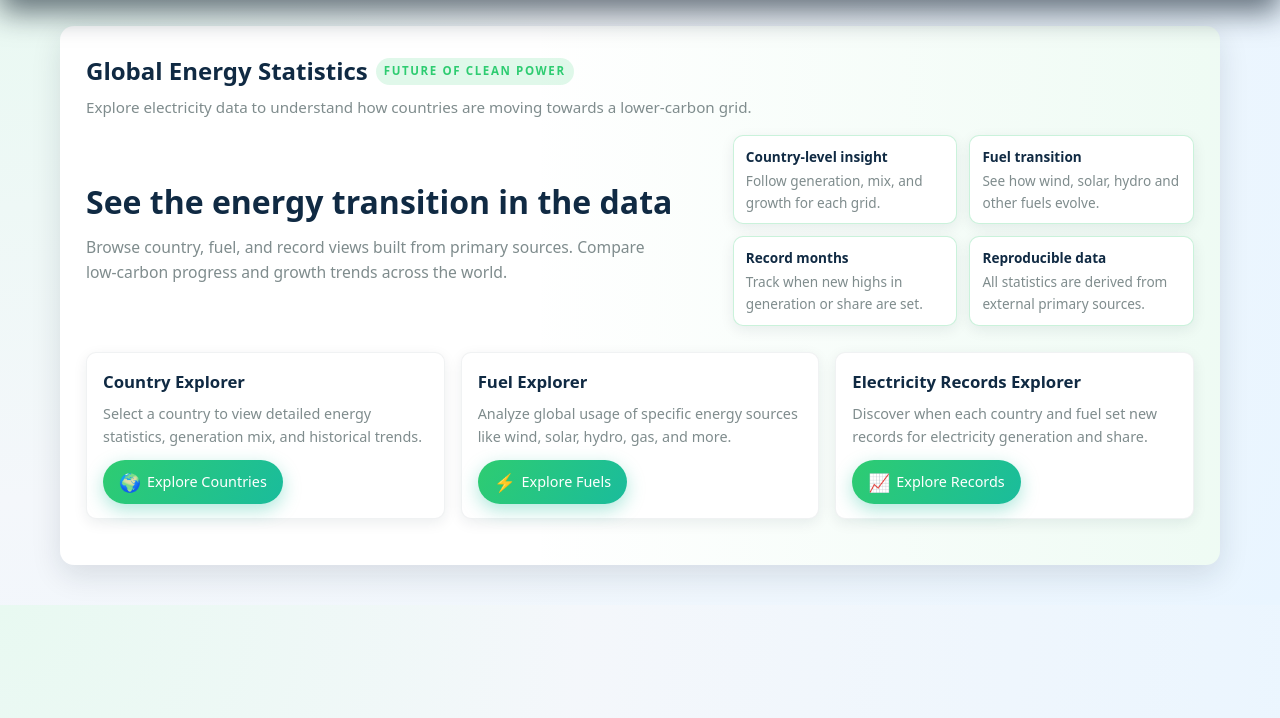
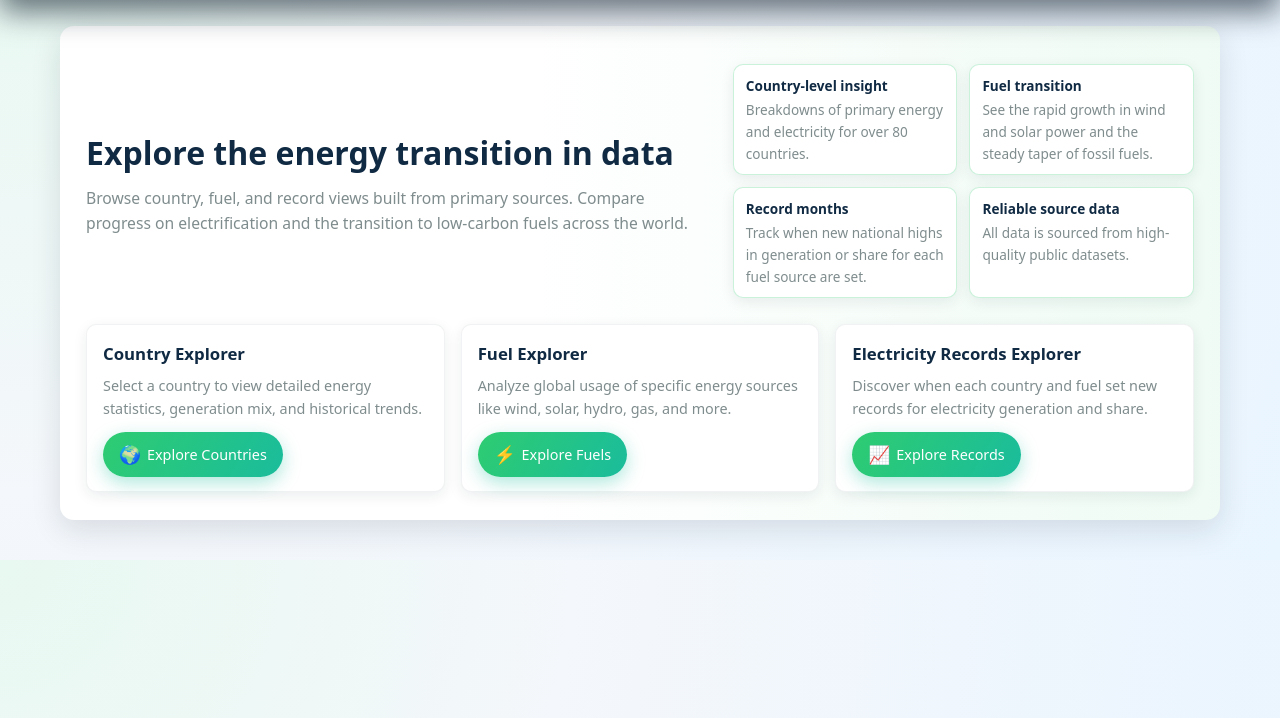
Before and after one commit to jarthorn/energy-stats, a Django app: page / in a window 1280 px wide. Shown: the part 82-800 px from the top of the page. Run offline with Django 5.2, Linux system fonts and the light colour scheme.

Commit message:
Tighten up page intro copy

```diff
--- a/core/templates/core/index.html
+++ b/core/templates/core/index.html
@@ -3,41 +3,33 @@
 {% block title %}Energy Stats - Home{% endblock %}
 
 {% block page_header %}
-<div class="page-header">
-    <div class="page-title">
-        Global Energy Statistics
-        <span class="page-pill">Future of clean power</span>
-    </div>
-    <div class="page-subtitle">
-        Explore electricity data to understand how countries are moving towards a lower‑carbon grid.
-    </div>
 {% endblock %}
 
 {% block content %}
     <div class="hero">
         <div class="hero-copy">
-            <h2>See the energy transition in the data</h2>
+            <h2>Explore the energy transition in data</h2>
             <p>
                 Browse country, fuel, and record views built from primary sources.
-                Compare low‑carbon progress and growth trends across the world.
+                Compare progress on electrification and the transition to low-carbon fuels across the world.
             </p>
         </div>
         <div class="hero-grid">
             <div class="hero-chip">
                 <div class="hero-chip-title">Country‑level insight</div>
-                <div class="hero-chip-text">Follow generation, mix, and growth for each grid.</div>
+                <div class="hero-chip-text">Breakdowns of primary energy and electricity for over 80 countries.</div>
             </div>
             <div class="hero-chip">
                 <div class="hero-chip-title">Fuel transition</div>
-                <div class="hero-chip-text">See how wind, solar, hydro and other fuels evolve.</div>
+                <div class="hero-chip-text">See the rapid growth in wind and solar power and the steady taper of fossil fuels.</div>
             </div>
             <div class="hero-chip">
                 <div class="hero-chip-title">Record months</div>
-                <div class="hero-chip-text">Track when new highs in generation or share are set.</div>
+                <div class="hero-chip-text">Track when new national highs in generation or share for each fuel source are set.</div>
             </div>
             <div class="hero-chip">
-                <div class="hero-chip-title">Reproducible data</div>
-                <div class="hero-chip-text">All statistics are derived from external primary sources.</div>
+                <div class="hero-chip-title">Reliable source data</div>
+                <div class="hero-chip-text">All data is sourced from high-quality public datasets.</div>
             </div>
         </div>
     </div>
--- a/core/templates/core/monthly_generation_records_index.html
+++ b/core/templates/core/monthly_generation_records_index.html
@@ -9,7 +9,10 @@
         <span class="page-pill">Peak months</span>
     </div>
     <div class="page-subtitle">
-        Browse monthly generation and share records across all countries and fuels, with filters to focus on what matters.
+        Electricity grids around the world are undergoing a faster transformation than they have ever seen.
+        A clear way to see this transition in action is to follow when new national highs in generation or share
+        for various fuel sources are set. Every month, dozens of these records are broken around the world,
+        particularly in wind and solar generation.
     </div>
 </div>
 {% endblock %}
```
